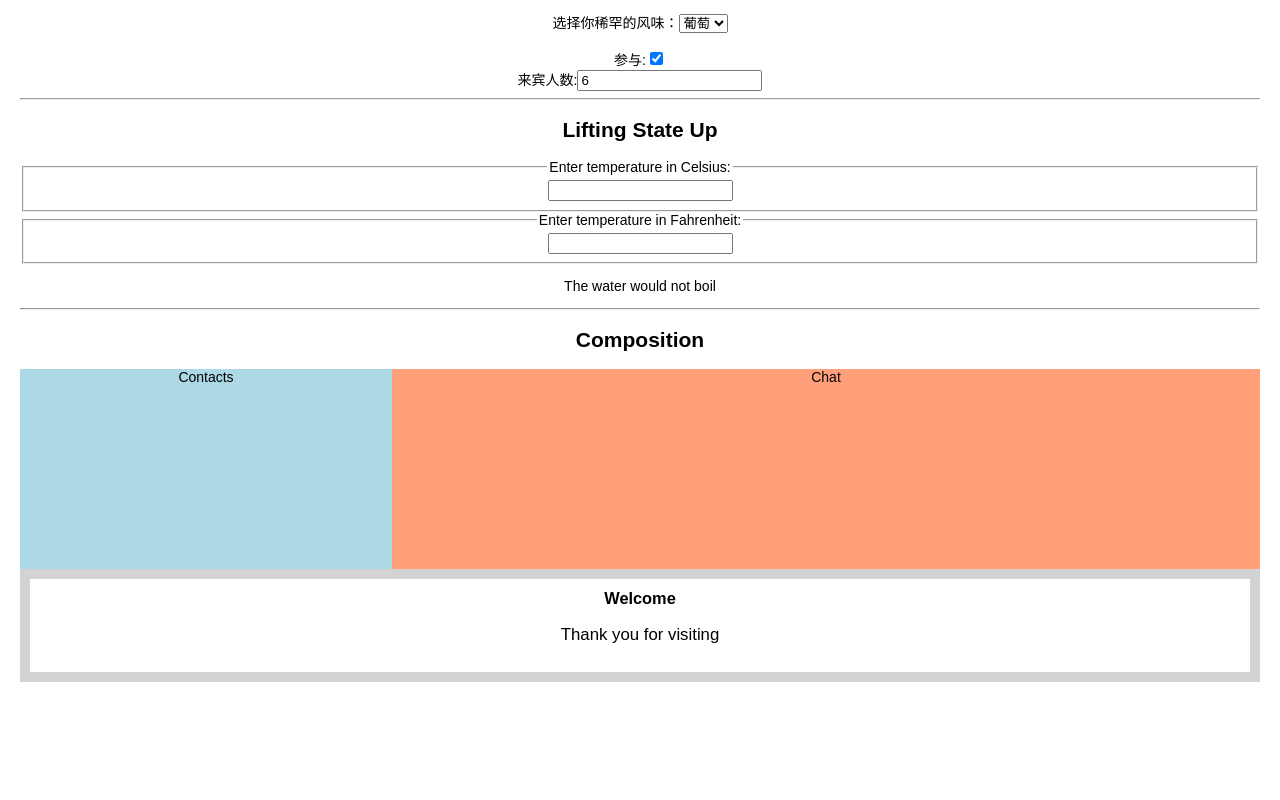
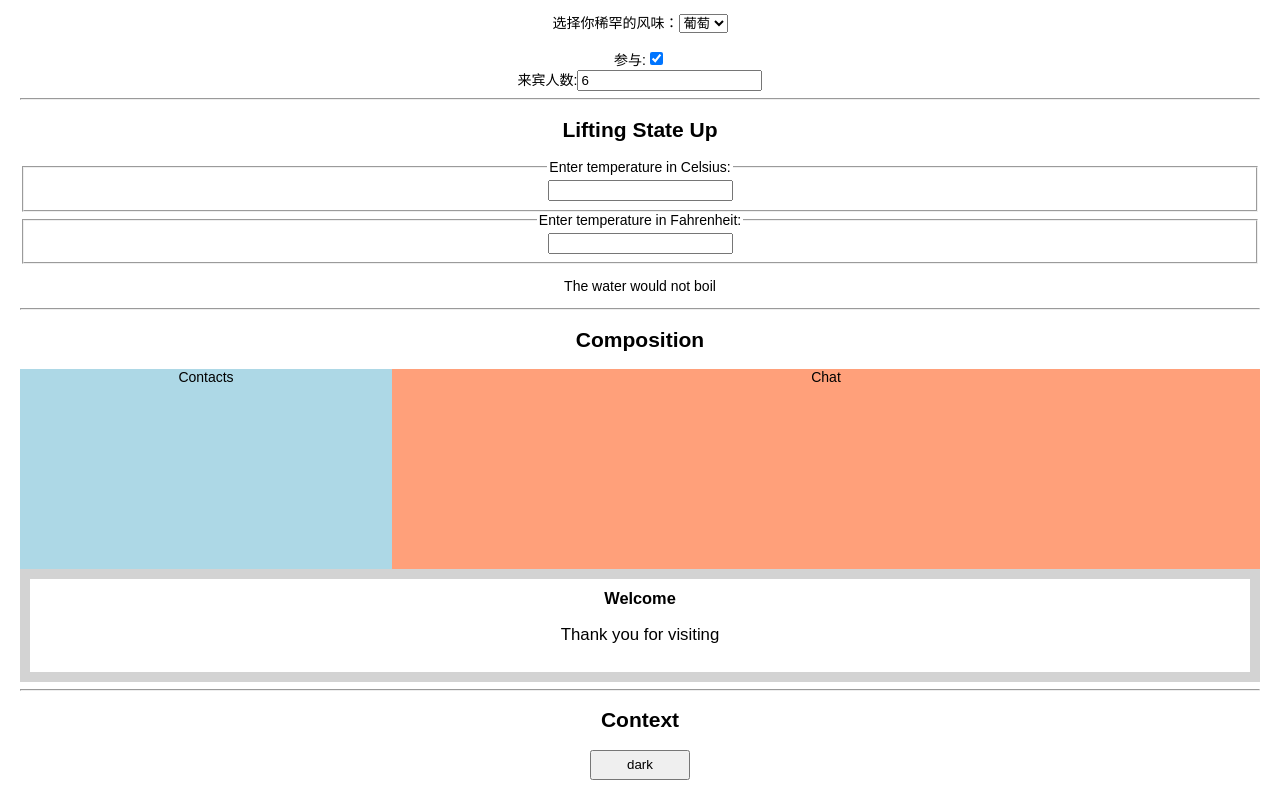
Before and after one commit to JackLiR8/react-learning, a React (Create React App) app: page / in a window 1280 px wide. Shown: the part 1214-2014 px from the top of the page. Before the commit the page ends 1916 px from the top, so only its background shows below. Built offline with nearby package versions, Linux system fonts and the light colour scheme.

Commit message:
:construction: 高级指引-context

```diff
--- a/src/App.js
+++ b/src/App.js
@@ -1,13 +1,15 @@
 import React from 'react';
 import Game from './demo/TicTacToe';
 import Main from './main-concepts/ApiDisplay';
+import Advanced from './advanced-guides/AdvancedDemo'
 import './App.css';
 
 function App() {
   return (
     <div className="App">
       <Game /><hr/>
-      <Main/>
+      <Main/><hr />
+      <Advanced />
     </div>
   );
 }
--- /dev/null
+++ b/src/advanced-guides/AdvancedDemo.js
@@ -0,0 +1,12 @@
+import React from 'react'
+import Context from './Context'
+
+function AdvancedDemo() {
+  return (
+    <div>
+      <Context />
+    </div>
+  )
+}
+
+export default AdvancedDemo;
--- /dev/null
+++ b/src/advanced-guides/Context.js
@@ -0,0 +1,46 @@
+/**
+ * @file Context
+ */
+
+import React from 'react'
+
+const ThemeContext = React.createContext('light');
+
+class Box extends React.Component {
+  render() {
+    return (
+      <ThemeContext.Provider value="dark" >
+        <Toolbar />
+      </ThemeContext.Provider>
+    )
+  }
+}
+
+function Toolbar() {
+  return (
+    <div>
+      <ThemedButton />
+    </div>
+  )
+}
+
+class ThemedButton extends React.Component {
+  // 指定 contextType 读取当前的 theme context。
+  // React 会往上找到最近的 theme Provider，然后使用它的值。
+  // 在这个例子中，当前的 theme 值为 “dark”。
+  static contextType = ThemeContext;
+  render() {
+  return <button theme={this.context} >{this.context}</button>
+  }
+}
+
+function Context() {
+  return (
+    <div>
+      <h2>Context</h2>
+      <Box />
+    </div>
+  )
+}
+
+export default Context;
```
